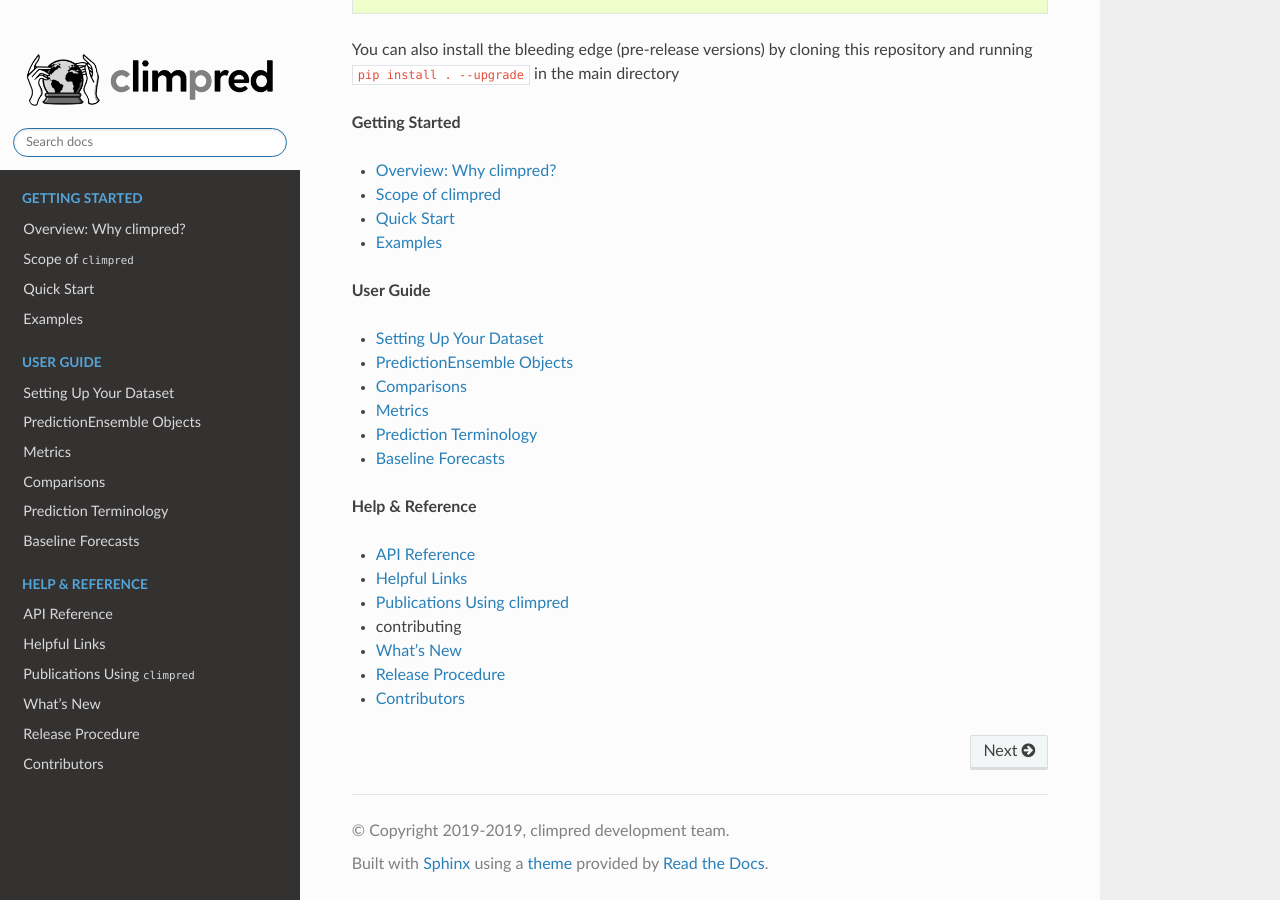
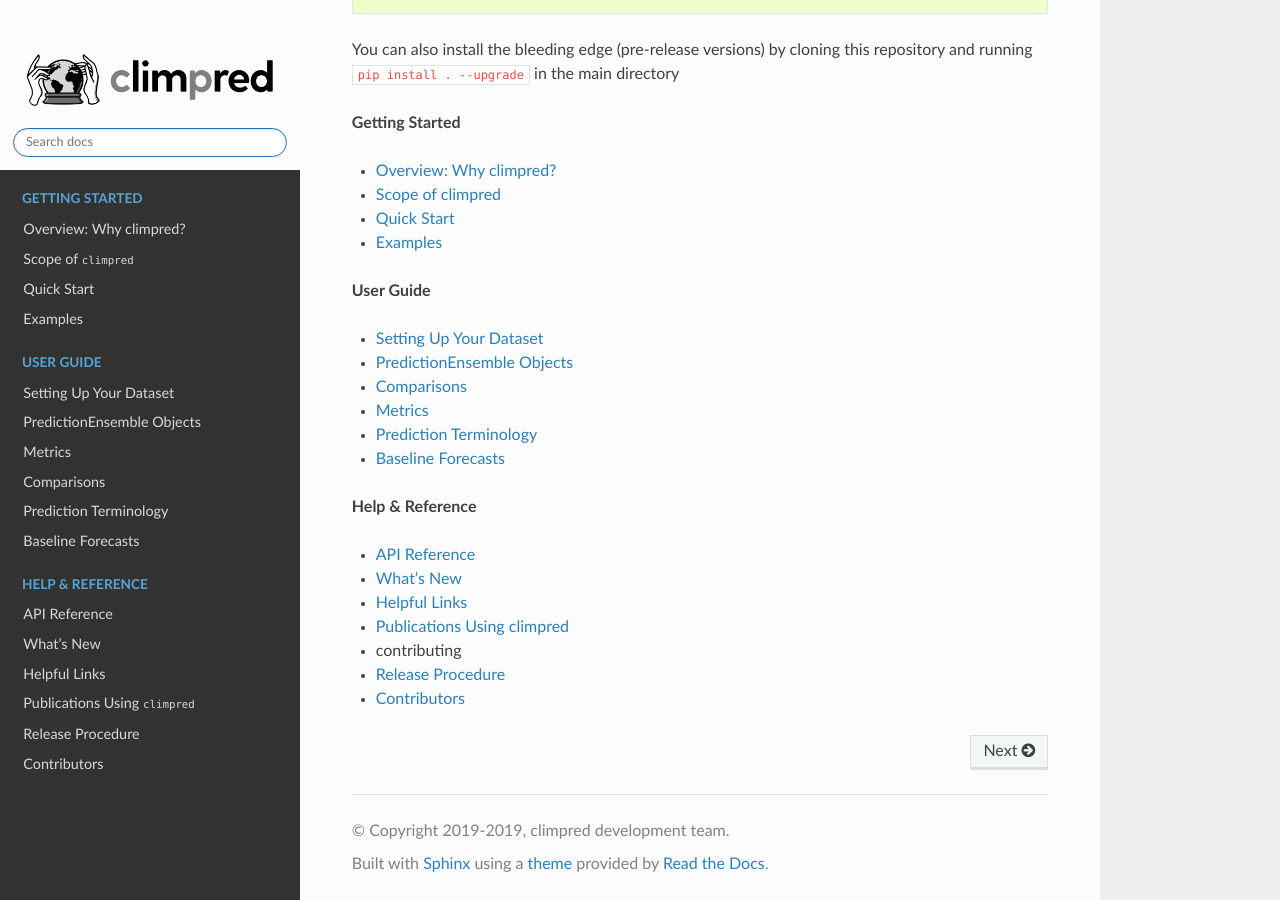
Before and after one commit to pangeo-data/climpred, a Sphinx documentation site: the page built from docs/source/index.rst, in a window 1280 px wide and 900 px high, scrolled down 744 px. Built offline with Sphinx 7.4.7 and the Read the Docs theme 2.0.0, drawn with Linux system fonts in a browser that asks for light colours; formulas are drawn with MathJax 3; pages that are not in the unit, such as notebooks, are missing from menus; the version number could not be read and is left out.

```diff
--- a/docs/source/index.rst
+++ b/docs/source/index.rst
@@ -94,10 +94,10 @@ You can also install the bleeding edge (pre-release versions) by cloning this re
 **Help & Reference**
 
 * :doc:`api`
+* :doc:`changelog`
 * :doc:`helpful-links`
 * :doc:`publications`
 * :doc:`contributing`
-* :doc:`changelog`
 * :doc:`release_procedure`
 * :doc:`contributors`
 
@@ -107,9 +107,9 @@ You can also install the bleeding edge (pre-release versions) by cloning this re
     :caption: Help & Reference
 
     api
+    changelog
     helpful-links
     publications
     contributing
-    changelog
     release_procedure
     contributors
```
